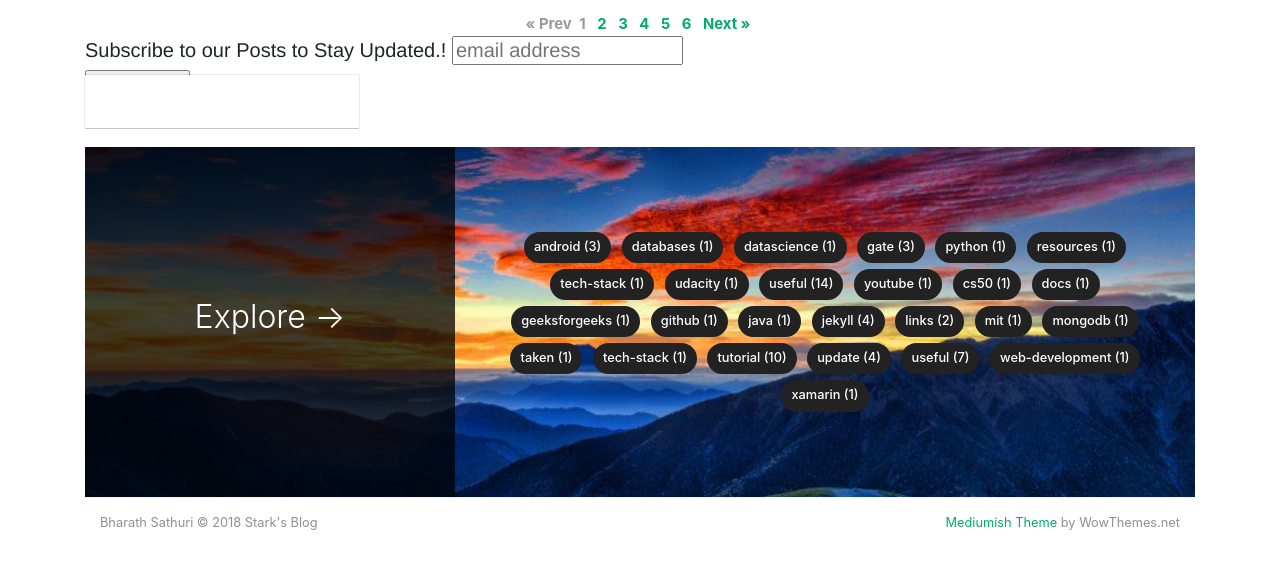
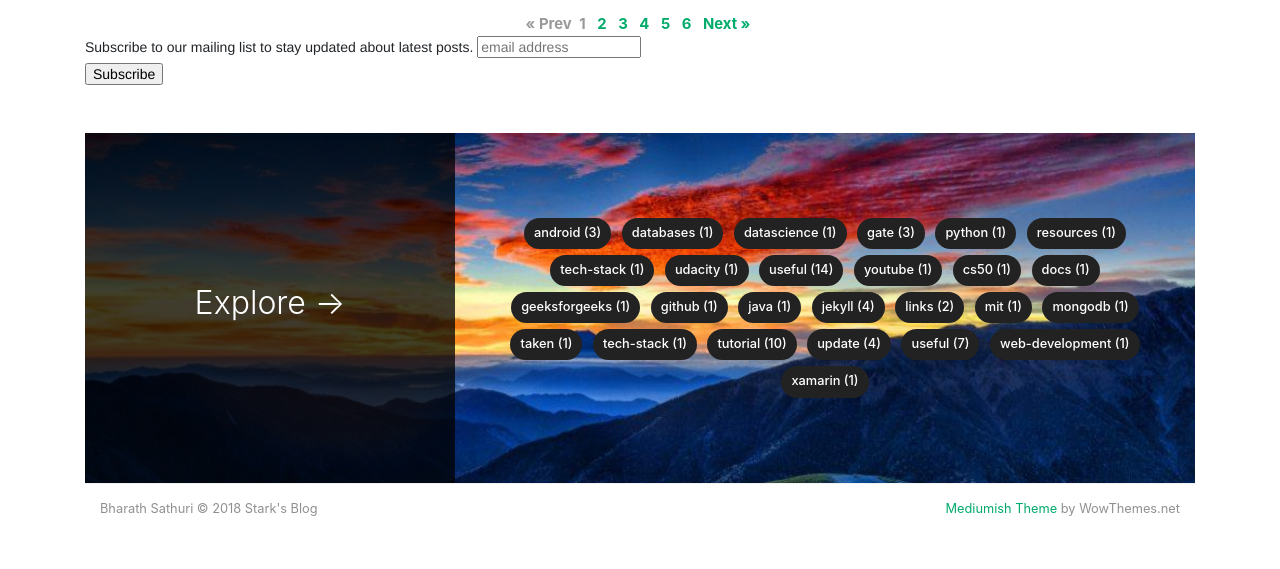
Before and after one commit to StarkSources/myblog, a Jekyll site: the page built from index.html, in a window 1280 px wide and 1400 px high, scrolled down 1417 px. Shown: the part 794-1363 px from the top of the window. Built offline with Jekyll 4.4.1, drawn with Linux system fonts in a browser that asks for light colours; nearby versions of some CDN libraries; the list of posts is cut into pages by our own code; comment, search, counter and statistics services are not loaded.

Commit message:
final mailchimp added

```diff
--- a/_layouts/default.html
+++ b/_layouts/default.html
@@ -262,26 +262,23 @@ SimpleJekyllSearch({
 </div>
 -->
 <!-- Begin Mailchimp Signup Form -->
-<!-- Begin Mailchimp Signup Form -->
 <link href="//cdn-images.mailchimp.com/embedcode/horizontal-slim-10_7.css" rel="stylesheet" type="text/css">
 <style type="text/css">
-	#mc_embed_signup{background:#fff; font:20px Helvetica,Arial,sans-serif; width:100%;}
+	#mc_embed_signup{background:#fff; clear:left; font:14px Helvetica,Arial,sans-serif; width:100%;}
 	/* Add your own Mailchimp form style overrides in your site stylesheet or in this style block.
 	   We recommend moving this block and the preceding CSS link to the HEAD of your HTML file. */
 </style>
 <div id="mc_embed_signup">
 <form action="https://github.us7.list-manage.com/subscribe/post?u=27d76e669d040efd5289132c1&amp;id=dd69656a1b" method="post" id="mc-embedded-subscribe-form" name="mc-embedded-subscribe-form" class="validate" target="_blank" novalidate>
     <div id="mc_embed_signup_scroll">
-	<label for="mce-EMAIL">Subscribe to our Posts to Stay Updated.!</label>
+	<label for="mce-EMAIL">Subscribe to our mailing list to stay updated about latest posts.</label>
 	<input type="email" value="" name="EMAIL" class="email" id="mce-EMAIL" placeholder="email address" required>
     <!-- real people should not fill this in and expect good things - do not remove this or risk form bot signups-->
-    <div style="position: absolute; aria-hidden="true"><input type="text" name="b_27d76e669d040efd5289132c1_dd69656a1b" tabindex="-1" value=""></div>
+    <div style="position: absolute; left: -5000px;" aria-hidden="true"><input type="text" name="b_27d76e669d040efd5289132c1_dd69656a1b" tabindex="-1" value=""></div>
     <div class="clear"><input type="submit" value="Subscribe" name="subscribe" id="mc-embedded-subscribe" class="button"></div>
     </div>
 </form>
 </div>
-
-<!--End mc_embed_signup-->
 
 <!--End mc_embed_signup-->
 
```
